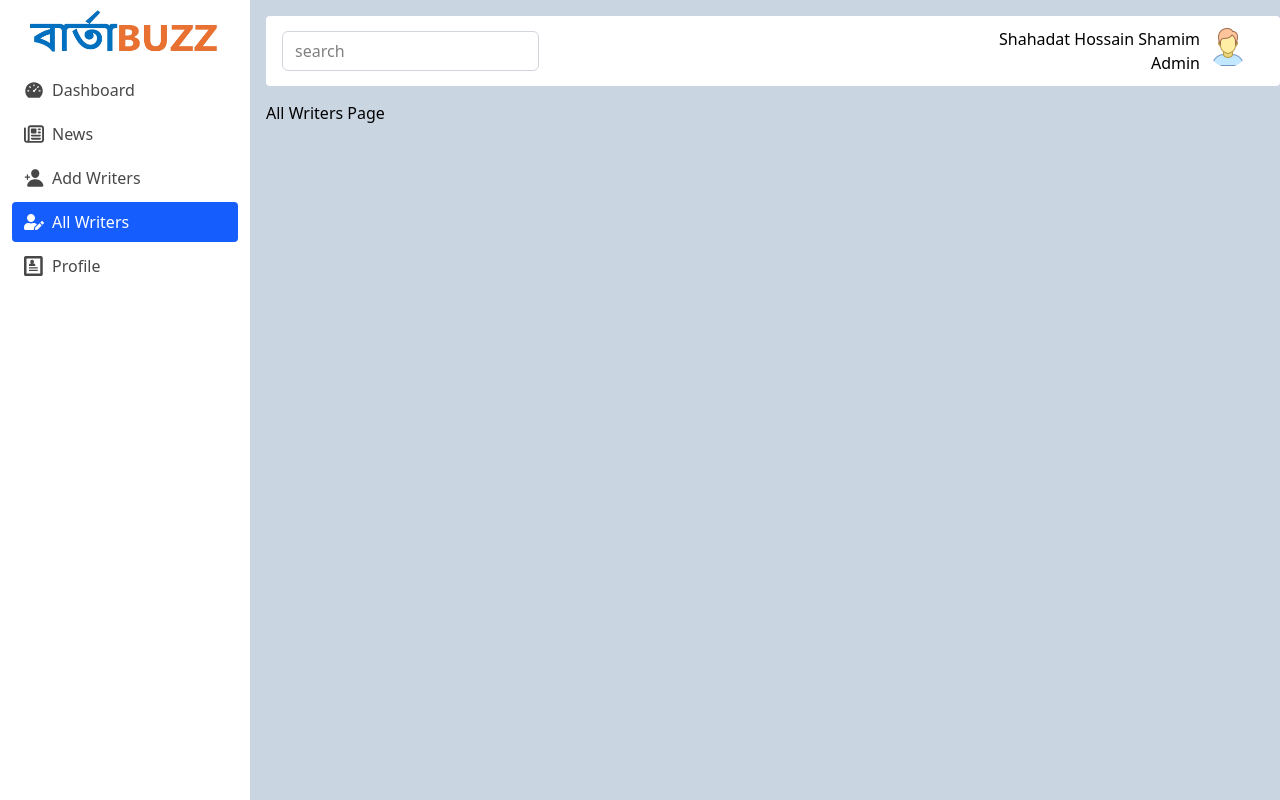
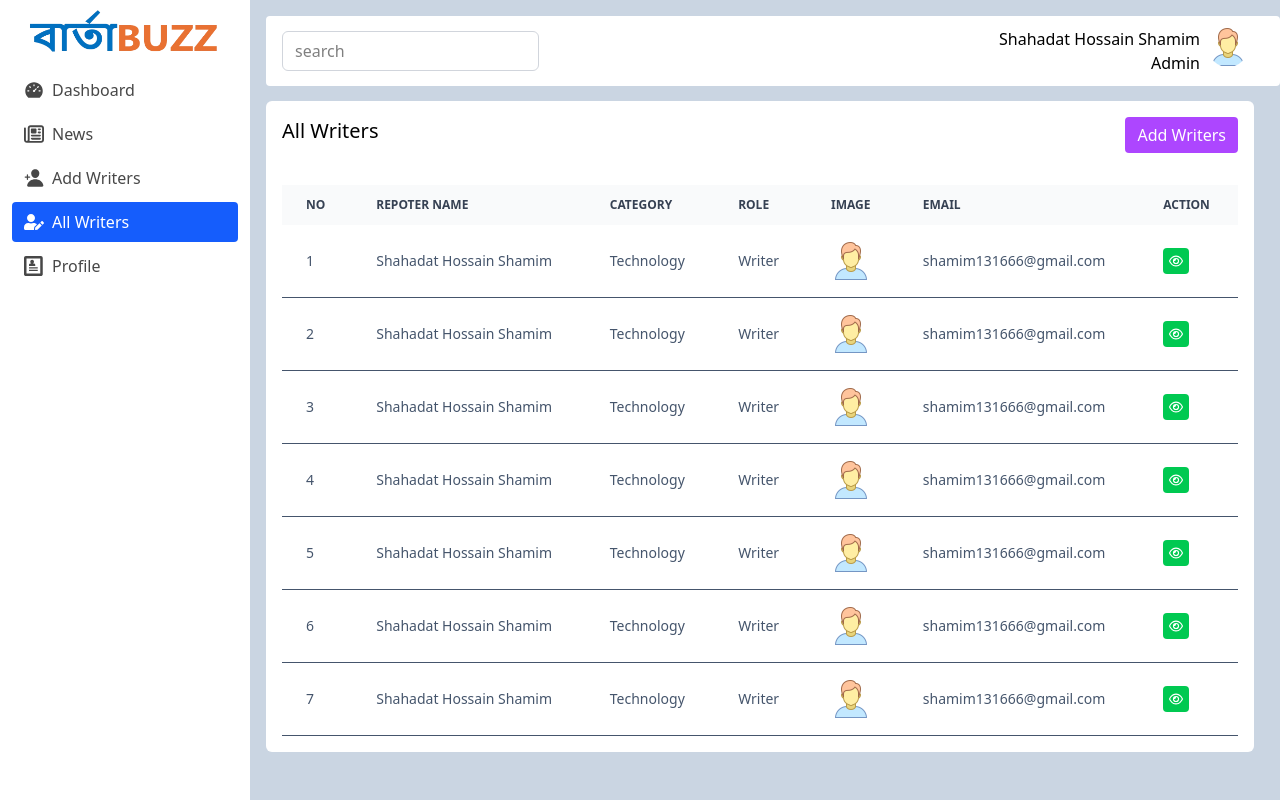
Before and after one commit to shamim29/newsPortal, a React (Vite) app in the folder frontend/: page /adminPanel/writers in a window 1280 px wide. Built offline with nearby package versions, Linux system fonts and the light colour scheme.

Commit message:
Pagination
Add pagination to news Page

```diff
--- a/frontend/src/adminPanel/components/NewsContent.jsx
+++ b/frontend/src/adminPanel/components/NewsContent.jsx
@@ -1,14 +1,17 @@
 import { FaRegEdit, FaTrashAlt } from "react-icons/fa";
 import { FaRegEye } from "react-icons/fa6";
+import { IoCaretBack, IoCaretForward } from "react-icons/io5";
 import { Link } from 'react-router-dom';
 import news1image from '../../assets/Vumikomppo.jpg';
+
+
 
 const NewsContent = () => {
   return (
     <div>
         <div className="px-4 py-3 flex gap-x-3">
             <select name="" id="" className="px-5 py-2 rounded-md outline-0 border border-gray-300
-         focus:border-blue-500 h-10">
+            focus:border-blue-500 h-10">
             <option value="">Select Type</option>
             <option value="pending">Pending</option>
             <option value="active">Active</option>
@@ -59,6 +62,24 @@ const NewsContent = () => {
                 </tbody>
             </table>
         </div>
+        <div className="flex items-center justify-end px-10 gap-x-3 text-slate-600">
+            <div className="flex gap-x-3 justify-center items-center">
+                <p className="px-4 py-3 font-semibold text-sm">News Per Page</p>
+                <select name="category" id="category" className="px-3 py-2 rounded-md outline-0 border border-gray-300
+              focus:border-blue-500 h-10">
+                    <option value="10">10</option>
+                    <option value="15">15</option>
+                    <option value="20">20</option>
+                    <option value="25">25</option>
+              </select>
+            </div>
+            <p className="px-6 py-3 font-semibold text-sm">10/122 - of 10</p>
+            <div className="flex items-center gap-x-3">
+                <IoCaretBack className="w-5 h-5 cursor-pointer"/>
+                <IoCaretForward className="w-5 h-5 cursor-pointer"/>
+            </div>
+        </div>
+
     </div>
   )
 }
--- a/frontend/src/adminPanel/pages/AddWriters.jsx
+++ b/frontend/src/adminPanel/pages/AddWriters.jsx
@@ -4,8 +4,8 @@ const AddWriters = () => {
   return (
     <div className="bg-white rounded-md">
       <div className="flex justify-between p-4">
-        <h2 className="text-xl font-medium">New Writers Create</h2>
-          <Link to='/adminPanel/writers' className="px-3 py-1.5 bg-purple-500 rounded-sm text-white hover:bg-purple-800">Add Writers</Link>
+        <h2 className="text-xl font-medium">Create New Writers</h2>
+          <Link to='/adminPanel/writers' className="px-3 py-1.5 bg-purple-500 rounded-sm text-white hover:bg-purple-800">All Writers</Link>
       </div>
       <div className="p-4">
         <form>
--- a/frontend/src/adminPanel/pages/AllWriters.jsx
+++ b/frontend/src/adminPanel/pages/AllWriters.jsx
@@ -1,8 +1,54 @@
+import { FaRegEye } from "react-icons/fa6";
+import { Link } from "react-router-dom";
+import userd1 from '../../assets/userd1.png';
 
 const AllWriters = () => {
   return (
-    <div>
-      All Writers Page
+    <div className="bg-white rounded-md">
+      <div className="flex justify-between p-4">
+        <h2 className="text-xl font-medium">All Writers</h2>
+          <Link to='/adminPanel/writer/add' className="px-3 py-1.5 bg-purple-500 rounded-sm text-white hover:bg-purple-800">Add Writers</Link>
+      </div>
+      <div className="relative overflow-x-auto p-4">
+                <table className="w-full text-sm text-left text-slate-600">
+                  <thead className="text-xs text-gray-700 uppercase bg-gray-50">
+                    <tr>
+                      <th className="px-6 py-3">No</th>
+                      <th className="px-6 py-3">Repoter Name</th>
+                      <th className="px-6 py-3">Category</th>
+                      <th className="px-6 py-3">Role</th>
+                      <th className="px-6 py-3">Image</th>
+                      <th className="px-6 py-3">Email</th>
+                      <th className="px-6 py-3">Action</th>
+                    </tr>
+                  </thead>
+                  <tbody>
+                    {
+                    [1,2,3,4,5,6,7].map((n, i)=>
+                    <tr key={i} className="bg-white border-b">
+                      <td className="px-6 py-4">{i+1}</td>
+                      <td className="px-6 py-4">Shahadat Hossain Shamim</td>
+                      <td className="px-6 py-4">Technology</td>
+                      <td className="px-6 py-4">Writer</td>
+                      <td className="px-6 py-4">
+                        <img
+                          className="w-10 h-10"
+                          src={userd1}
+                          alt='BartaBuzz Logo'
+                        />
+                      </td>
+                      <td className="px-6 py-4">shamim131666@gmail.com</td>
+                      <td className="px-6 py-4">
+                        <div className='flex justify-start items-center gap-x-4 text-white'>
+                          <Link className="p-1.5 bg-green-500 rounded hover:shadow-md hover:shadow-green-500"><FaRegEye /></Link>
+                        </div>
+                      </td>
+                    </tr>
+                    )
+                    }
+                  </tbody>
+                </table>
+              </div>
     </div>
   )
 }
```
